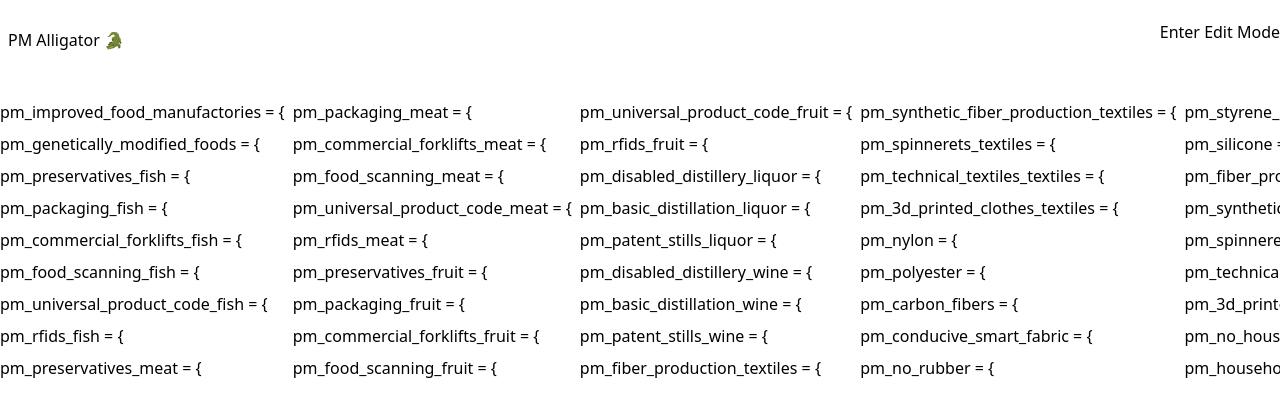
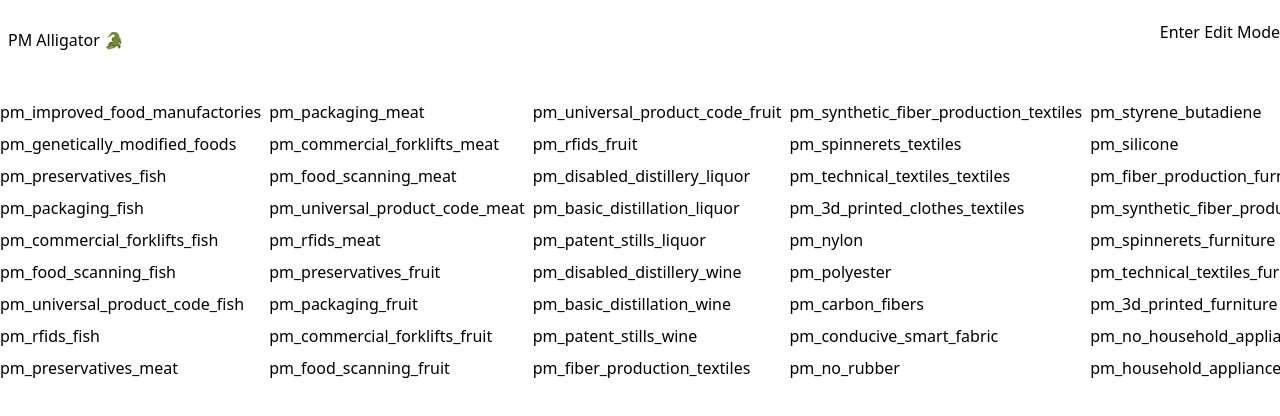
Before and after one commit to Cold-War-Project/vic3-dev-tools, a Nuxt app: page / in a window 1280 px wide. Shown: the top 416 px of the page. Built offline with nearby package versions, Linux system fonts and the light colour scheme.

Commit message:
optimize: parse data now uses regex

```diff
--- a/app.vue
+++ b/app.vue
@@ -131,33 +131,14 @@ const workingGroup = ref<WorkingGroup>({
  * Parses the imported data and populates the codeblocks dictionary.
  */
 const parseData = () => {
-  // Reset the codeblocks variable
-  let numberOpenBrackets = 0;
-  let numberClosedBrackets = 0;
-  let codeblockStartLine = 0;
-  let codeblockEndLine = 0;
+  const buttonRegex =
+    /(^.*?)(?=\s*=\s*\{)\s*=\s*\{((?:[^{}]*|{(?:[^{}]*|{[^{}]*})*})*)\}/gm;
 
-  for (let i = 0; i < importedData.length; i++) {
-    if (importedData[i].includes("{")) {
-      numberOpenBrackets++;
-      if (numberOpenBrackets === 1) {
-        codeblockStartLine = i;
-      }
-    }
-    if (importedData[i].includes("}")) {
-      numberClosedBrackets++;
-      if (numberClosedBrackets === numberOpenBrackets) {
-        codeblockEndLine = i;
-        const buttonName = importedData[codeblockStartLine].trim();
-        const codeblock = importedData.slice(
-          codeblockStartLine + 1,
-          codeblockEndLine
-        );
-        codeblocks.value[buttonName] = codeblock;
-        numberOpenBrackets = 0;
-        numberClosedBrackets = 0;
-      }
-    }
+  let match;
+  while ((match = buttonRegex.exec(importedData.join("\n"))) !== null) {
+    const buttonName = match[1].trim();
+    const codeblock = match[2].split("\n").map((line) => line.trim());
+    codeblocks.value[buttonName] = codeblock;
   }
 };
 
```
